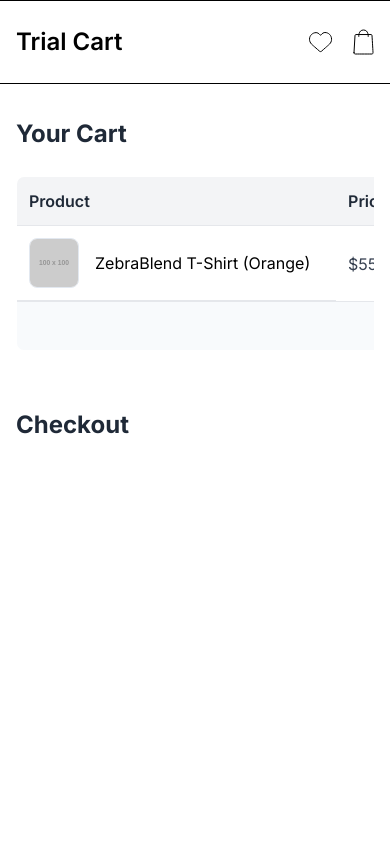
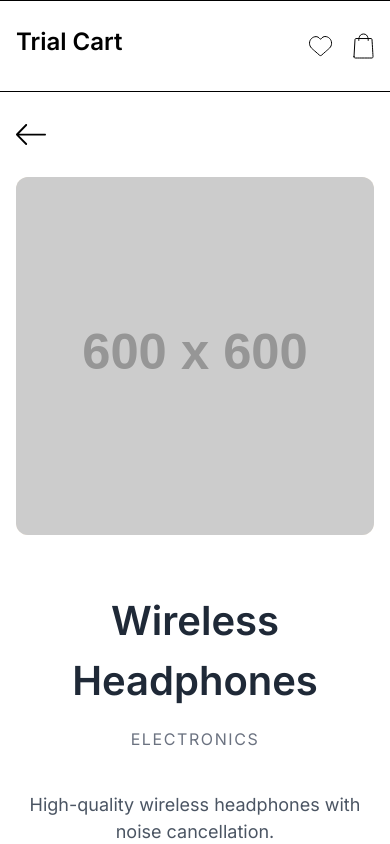
Before and after one commit to JuGit-pk/trial-cart, a React (Vite) app: page /product/1 in a window 390 px wide. Shown: the top 844 px of the page. Built offline with nearby package versions, Linux system fonts and the light colour scheme; a web font is replaced by a local one.

Commit message:
- feat: implement router navigation

```diff
--- a/package.json
+++ b/package.json
@@ -12,6 +12,7 @@
   "dependencies": {
     "react": "^18.3.1",
     "react-dom": "^18.3.1",
+    "react-router-dom": "^6.26.0",
     "vaul": "^0.9.1"
   },
   "devDependencies": {
--- a/src/App.tsx
+++ b/src/App.tsx
@@ -1,18 +1,8 @@
-import LayoutWrapper from "./components/layout";
-import DetailedCheckoutPage from "./components/pages/detailed-checkout";
-// import ProductPage from "./components/pages/product";
-// import CategoryPage from "./components/pages/category";
-// import HomePage from "./components/pages/home";
+import { RouterProvider } from "react-router-dom";
+import { router } from "./routes";
 
 function App() {
-  return (
-    <LayoutWrapper>
-      {/* <HomePage /> */}
-      {/* <CategoryPage /> */}
-      {/* <ProductPage /> */}
-      <DetailedCheckoutPage />
-    </LayoutWrapper>
-  );
+  return <RouterProvider router={router} />;
 }
 
 export default App;
--- a/src/components/layout/header/index.tsx
+++ b/src/components/layout/header/index.tsx
@@ -2,11 +2,14 @@ import Icons from "../../icons";
 import styles from "./style.module.css";
 
 import { CheckoutDrawer } from "../../ui/checkout-drawer";
+import { Link } from "react-router-dom";
 const Header = () => {
   return (
     <header className={styles.header}>
       <div className={`container ${styles.content}`}>
-        <p className={styles.logo}>Trial Cart</p>
+        <Link to="/">
+          <p className={styles.logo}>Trial Cart</p>
+        </Link>
         <nav className={styles.nav}>
           <a className={styles["nav-item"]} title="Favourites" href="#">
             <Icons.heart />
--- a/src/components/layout/index.tsx
+++ b/src/components/layout/index.tsx
@@ -1,10 +1,12 @@
+import { Outlet } from "react-router-dom";
+
 import Header from "./header";
 
-const LayoutWrapper = ({ children }: { children: React.ReactNode }) => {
+const LayoutWrapper = () => {
   return (
     <main>
       <Header />
-      {children}
+      <Outlet />
     </main>
   );
 };
--- a/src/components/pages/category/content-area/index.tsx
+++ b/src/components/pages/category/content-area/index.tsx
@@ -101,6 +101,7 @@ const CategoryContentArea = () => {
       <div className={styles.cards}>
         {PRODUCTS.map((product) => (
           <ProductCard
+            id={product.id}
             key={product.id}
             title={product.title}
             price={product.price}
--- a/src/components/pages/category/product-card/index.tsx
+++ b/src/components/pages/category/product-card/index.tsx
@@ -1,14 +1,17 @@
 import React from "react";
 import styles from "./style.module.css";
+import { Link } from "react-router-dom";
 
 type IProps = {
+  id: number;
   title: string;
   price: string;
   image: string;
 };
 
-const ProductCard: React.FC<IProps> = ({ title, price, image }) => {
+const ProductCard: React.FC<IProps> = ({ title, price, image, id }) => {
   return (
+    <Link to={`/product/${id}`}>
       <div className={styles.card} title={title}>
         <div className={styles.imageContainer}>
           <img src={image} alt={title} className={styles.image} />
@@ -21,6 +24,7 @@ const ProductCard: React.FC<IProps> = ({ title, price, image }) => {
           <button className={styles.button}>Add to Cart</button>
         </div>
       </div>
+    </Link>
   );
 };
 
--- /dev/null
+++ b/src/components/pages/error/index.tsx
@@ -0,0 +1,29 @@
+import { Link, useRouteError } from "react-router-dom";
+import styles from "./style.module.css";
+
+interface IRouterError {
+  statusText?: string;
+  message?: string;
+}
+
+export default function ErrorPage() {
+  const error = useRouteError();
+  console.error(error);
+
+  return (
+    <div className={styles.errorPage}>
+      {/* <NotFoundIcon className={styles.icon} /> */}
+      <h1>Oops! Page Not Found</h1>
+      <p>Sorry, the page you are looking for does not exist.</p>
+      <p className={styles.errorMessage}>
+        <i>
+          {(error as IRouterError)?.statusText ||
+            (error as IRouterError)?.message}
+        </i>
+      </p>
+      <Link to="/" className={styles.homeLink}>
+        Go back to the homepage
+      </Link>
+    </div>
+  );
+}
--- /dev/null
+++ b/src/components/pages/error/style.module.css
@@ -0,0 +1,70 @@
+.errorPage {
+  display: flex;
+  flex-direction: column;
+  justify-content: center;
+  align-items: center;
+  height: 100vh;
+  text-align: center;
+  background-color: #f8f9fa;
+  color: #495057;
+  font-family: "Inter", sans-serif;
+  padding: 2rem;
+}
+
+.icon {
+  width: 150px;
+  height: 150px;
+  margin-bottom: 2rem;
+}
+
+h1 {
+  font-size: 2.5rem;
+  margin-bottom: 1rem;
+  color: #343a40;
+}
+
+p {
+  font-size: 1.125rem;
+  margin-bottom: 0.5rem;
+}
+
+.errorMessage {
+  margin-top: 1rem;
+  color: #adb5bd;
+  font-style: italic;
+}
+
+.homeLink {
+  margin-top: 2rem;
+  padding: 0.75rem 1.5rem;
+  background-color: #007bff;
+  color: #fff;
+  text-decoration: none;
+  border-radius: 0.25rem;
+  font-weight: 500;
+  transition: background-color 0.3s ease;
+}
+
+.homeLink:hover {
+  background-color: #0056b3;
+}
+
+@media (max-width: 600px) {
+  h1 {
+    font-size: 2rem;
+  }
+
+  .icon {
+    width: 120px;
+    height: 120px;
+  }
+
+  p {
+    font-size: 1rem;
+  }
+
+  .homeLink {
+    width: 100%;
+    text-align: center;
+  }
+}
--- a/src/components/pages/home/shop-by-category-section/index.tsx
+++ b/src/components/pages/home/shop-by-category-section/index.tsx
@@ -1,5 +1,6 @@
 import styles from "./style.module.css";
 import { MAIN_CATEGORIES } from "../../../../utils/constants";
+import { Link } from "react-router-dom";
 
 const ShopByCategorySection = () => {
   return (
@@ -7,14 +8,14 @@ const ShopByCategorySection = () => {
       <h2 className={styles.title}>Shop By Category</h2>
       <div className={styles.cards}>
         {MAIN_CATEGORIES.map((category) => (
-          <a
+          <Link
             key={category.name}
             className={styles.card}
             title={category.name}
-            href="#"
+            to={`category/${category.name}`}
           >
             <h3 className={styles["card-name"]}>{category.name}</h3>
-          </a>
+          </Link>
         ))}
       </div>
     </section>
--- a/src/components/pages/home/shop-by-category-section/style.module.css
+++ b/src/components/pages/home/shop-by-category-section/style.module.css
@@ -2,7 +2,8 @@
   display: flex;
   flex-direction: column;
   gap: 4rem;
-  padding: 8rem 0;
+  /* padding: 8rem 0; */
+  padding: 2rem 0;
 }
 .title {
   font-size: 60px;
--- a/src/components/pages/product/index.tsx
+++ b/src/components/pages/product/index.tsx
@@ -1,3 +1,4 @@
+import { Link, useNavigate } from "react-router-dom";
 import Icons from "../../icons";
 import styles from "./style.module.css";
 
@@ -11,9 +12,14 @@ const PRODUCT = {
 };
 
 const ProductPage = () => {
+  const navigate = useNavigate();
   return (
     <div className={`${styles.page} container`}>
-      <button className={styles.backButton} title="Go back">
+      <button
+        onClick={() => navigate(-1)}
+        className={styles.backButton}
+        title="Go back"
+      >
         <Icons.backChevron />
       </button>
       <div className={styles.content}>
--- /dev/null
+++ b/src/routes.tsx
@@ -0,0 +1,34 @@
+import { createBrowserRouter } from "react-router-dom";
+
+import CategoryPage from "./components/pages/category";
+import HomePage from "./components/pages/home";
+import ProductPage from "./components/pages/product";
+import DetailedCheckoutPage from "./components/pages/detailed-checkout";
+import LayoutWrapper from "./components/layout";
+import ErrorPage from "./components/pages/error";
+
+export const router = createBrowserRouter([
+  {
+    path: "/",
+    element: <LayoutWrapper />,
+    errorElement: <ErrorPage />,
+    children: [
+      {
+        path: "",
+        element: <HomePage />,
+      },
+      {
+        path: "category/:slug",
+        element: <CategoryPage />,
+      },
+      {
+        path: "product/:id",
+        element: <ProductPage />,
+      },
+    ],
+  },
+  {
+    path: "/checkout",
+    element: <DetailedCheckoutPage />,
+  },
+]);
```
Also changed, not shown: 1 other file (tests, documents, lock files or other folders). Lines whose indentation alone changed are shown as unchanged.
